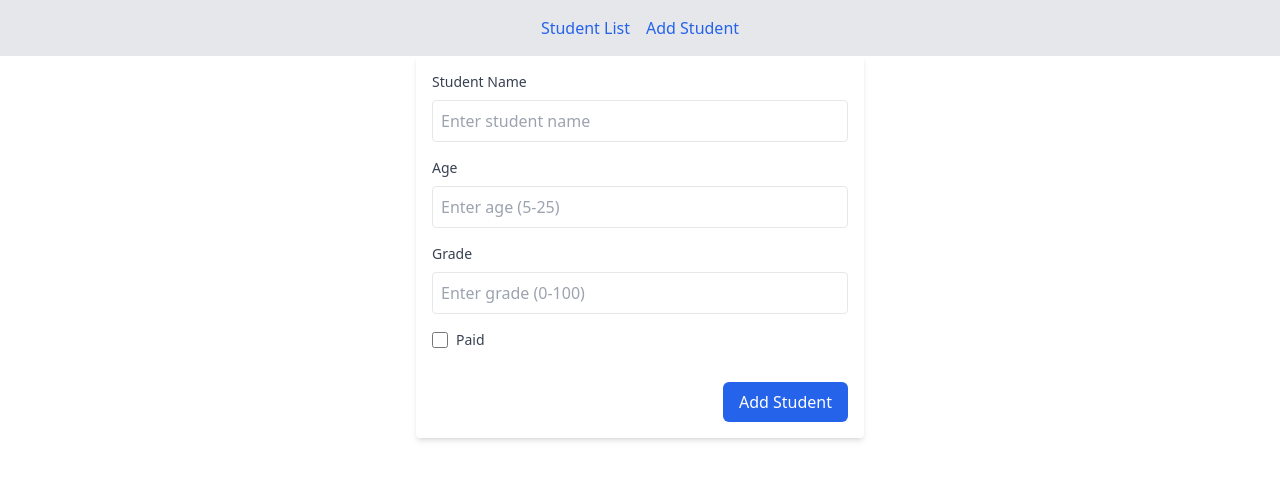
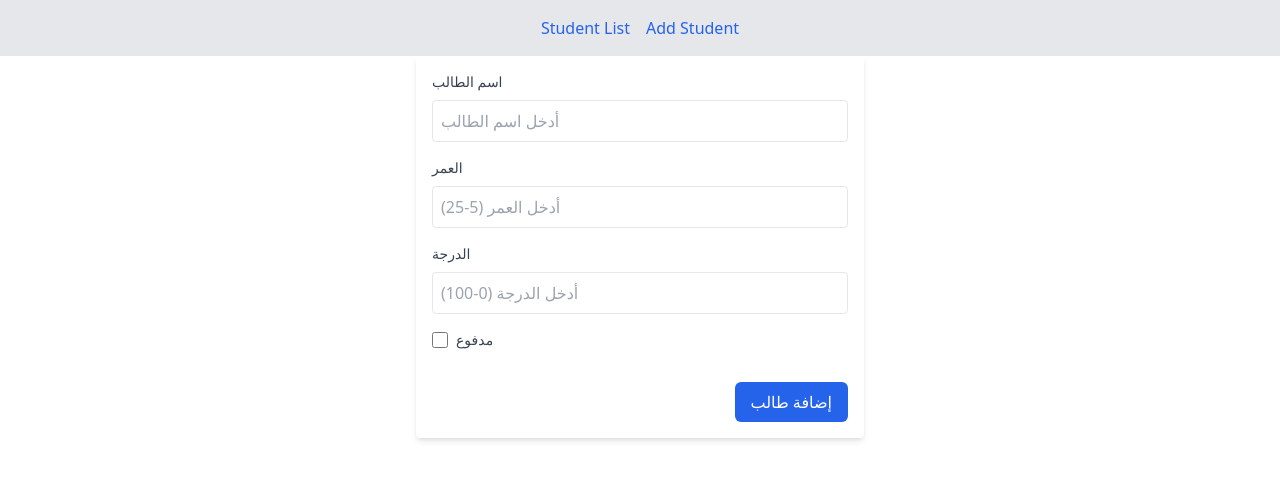
Before and after one commit to AbdelrahmanELsokary/Student_Registration_System, a React (Vite) app: page /add in a window 1280 px wide. Shown: the top 480 px of the page. Built offline with nearby package versions, Linux system fonts and the light colour scheme.

Commit message:
Update:Student Form

```diff
--- a/src/components/StudentForm.jsx
+++ b/src/components/StudentForm.jsx
@@ -10,6 +10,7 @@ export default function StudentForm({ existingStudent, onSuccess, onCancel }) {
   const [error, setError] = useState('');
   const [isSubmitting, setIsSubmitting] = useState(false);
 
+  // تهيئة النموذج إذا كان هناك طالب موجود
   useEffect(() => {
     if (existingStudent) {
       setFormData({
@@ -31,15 +32,15 @@ export default function StudentForm({ existingStudent, onSuccess, onCancel }) {
 
   const validateForm = () => {
     if (!formData.name.trim()) {
-      setError('❌ Student name is required');
+      setError('❌ اسم الطالب مطلوب');
       return false;
     }
     if (isNaN(formData.age) || formData.age < 5 || formData.age > 25) {
-      setError('❌ Please enter a valid age (5-25)');
+      setError('❌ يرجى إدخال عمر صحيح (بين 5 و25)');
       return false;
     }
     if (isNaN(formData.grade) || formData.grade < 0 || formData.grade > 100) {
-      setError('❌ Please enter a valid grade (0-100)');
+      setError('❌ يرجى إدخال درجة صحيحة (بين 0 و100)');
       return false;
     }
     return true;
@@ -61,27 +62,32 @@ export default function StudentForm({ existingStudent, onSuccess, onCancel }) {
         paid: formData.paid,
       };
 
-      const url = existingStudent
-        ? `https://studentregistrationsystem-production-06d9.up.railway.app/api/students/${existingStudent.id}`
-        : 'https://studentregistrationsystem-production-06d9.up.railway.app/api/students';
-
+      const baseUrl = 'https://studentregistrationsystem-production-06d9.up.railway.app/api/students';
+      const url = existingStudent ? `${baseUrl}/${existingStudent.id}` : baseUrl;
       const method = existingStudent ? 'PUT' : 'POST';
 
       const response = await fetch(url, {
         method,
         headers: {
           'Content-Type': 'application/json',
-          // 'Authorization': 'Bearer your-token-here' // Uncomment if auth is required
+          Accept: 'application/json',
         },
         body: JSON.stringify(studentData),
       });
 
+      // معالجة الاستجابة بشكل أفضل
+      const responseText = await response.text();
+
       if (!response.ok) {
-        const errorData = await response.json().catch(() => ({}));
-        throw new Error(errorData.message || `Server responded with ${response.status}: ${response.statusText}`);
+        try {
+          const errorData = JSON.parse(responseText);
+          throw new Error(errorData.message || `خطأ في الخادم: ${response.status}`);
+        } catch {
+          throw new Error(responseText || `خطأ في الخادم: ${response.status}`);
+        }
       }
 
-      // Reset form if creating new student
+      // إعادة تعيين النموذج إذا لم يكن هناك طالب موجود
       if (!existingStudent) {
         setFormData({
           name: '',
@@ -93,8 +99,8 @@ export default function StudentForm({ existingStudent, onSuccess, onCancel }) {
 
       onSuccess();
     } catch (err) {
-      console.error('Submission error:', err);
-      setError(err.message.includes('Failed to fetch') ? '❌ Network error. Please check your connection.' : err.message);
+      console.error('خطأ في الإرسال:', err);
+      setError(err.message.includes('Failed to fetch') ? '❌ خطأ في الاتصال بالخادم. يرجى التحقق من اتصال الإنترنت.' : err.message);
     } finally {
       setIsSubmitting(false);
     }
@@ -105,31 +111,31 @@ export default function StudentForm({ existingStudent, onSuccess, onCancel }) {
       {error && <div className="p-3 bg-red-100 text-red-700 rounded text-center">{error}</div>}
 
       <div className="space-y-2">
-        <label className="block text-sm font-medium text-gray-700">Student Name</label>
-        <input type="text" name="name" placeholder="Enter student name" className="w-full border rounded p-2" value={formData.name} onChange={handleChange} required />
+        <label className="block text-sm font-medium text-gray-700">اسم الطالب</label>
+        <input type="text" name="name" placeholder="أدخل اسم الطالب" className="w-full border rounded p-2" value={formData.name} onChange={handleChange} required />
       </div>
 
       <div className="space-y-2">
-        <label className="block text-sm font-medium text-gray-700">Age</label>
-        <input type="number" name="age" placeholder="Enter age (5-25)" min="5" max="25" className="w-full border rounded p-2" value={formData.age} onChange={handleChange} required />
+        <label className="block text-sm font-medium text-gray-700">العمر</label>
+        <input type="number" name="age" placeholder="أدخل العمر (5-25)" min="5" max="25" className="w-full border rounded p-2" value={formData.age} onChange={handleChange} required />
       </div>
 
       <div className="space-y-2">
-        <label className="block text-sm font-medium text-gray-700">Grade</label>
-        <input type="number" name="grade" placeholder="Enter grade (0-100)" min="0" max="100" className="w-full border rounded p-2" value={formData.grade} onChange={handleChange} required />
+        <label className="block text-sm font-medium text-gray-700">الدرجة</label>
+        <input type="number" name="grade" placeholder="أدخل الدرجة (0-100)" min="0" max="100" className="w-full border rounded p-2" value={formData.grade} onChange={handleChange} required />
       </div>
 
       <div className="flex items-center space-x-2">
         <input type="checkbox" name="paid" id="paid" checked={formData.paid} onChange={handleChange} className="h-4 w-4 text-blue-600 rounded" />
         <label htmlFor="paid" className="text-sm font-medium text-gray-700">
-          Paid
+          مدفوع
         </label>
       </div>
 
       <div className="flex space-x-2 justify-end pt-4">
         {existingStudent && (
           <button type="button" onClick={onCancel} className="px-4 py-2 border border-gray-300 rounded-md text-gray-700 hover:bg-gray-50" disabled={isSubmitting}>
-            Cancel
+            إلغاء
           </button>
         )}
         <button type="submit" className={`px-4 py-2 rounded-md text-white ${isSubmitting ? 'bg-blue-400' : 'bg-blue-600 hover:bg-blue-700'}`} disabled={isSubmitting}>
@@ -139,12 +145,12 @@ export default function StudentForm({ existingStudent, onSuccess, onCancel }) {
                 <circle className="opacity-25" cx="12" cy="12" r="10" stroke="currentColor" strokeWidth="4"></circle>
                 <path className="opacity-75" fill="currentColor" d="M4 12a8 8 0 018-8V0C5.373 0 0 5.373 0 12h4zm2 5.291A7.962 7.962 0 014 12H0c0 3.042 1.135 5.824 3 7.938l3-2.647z"></path>
               </svg>
-              Processing...
+              جاري المعالجة...
             </span>
           ) : existingStudent ? (
-            'Update Student'
+            'تحديث الطالب'
           ) : (
-            'Add Student'
+            'إضافة طالب'
           )}
         </button>
       </div>
```
